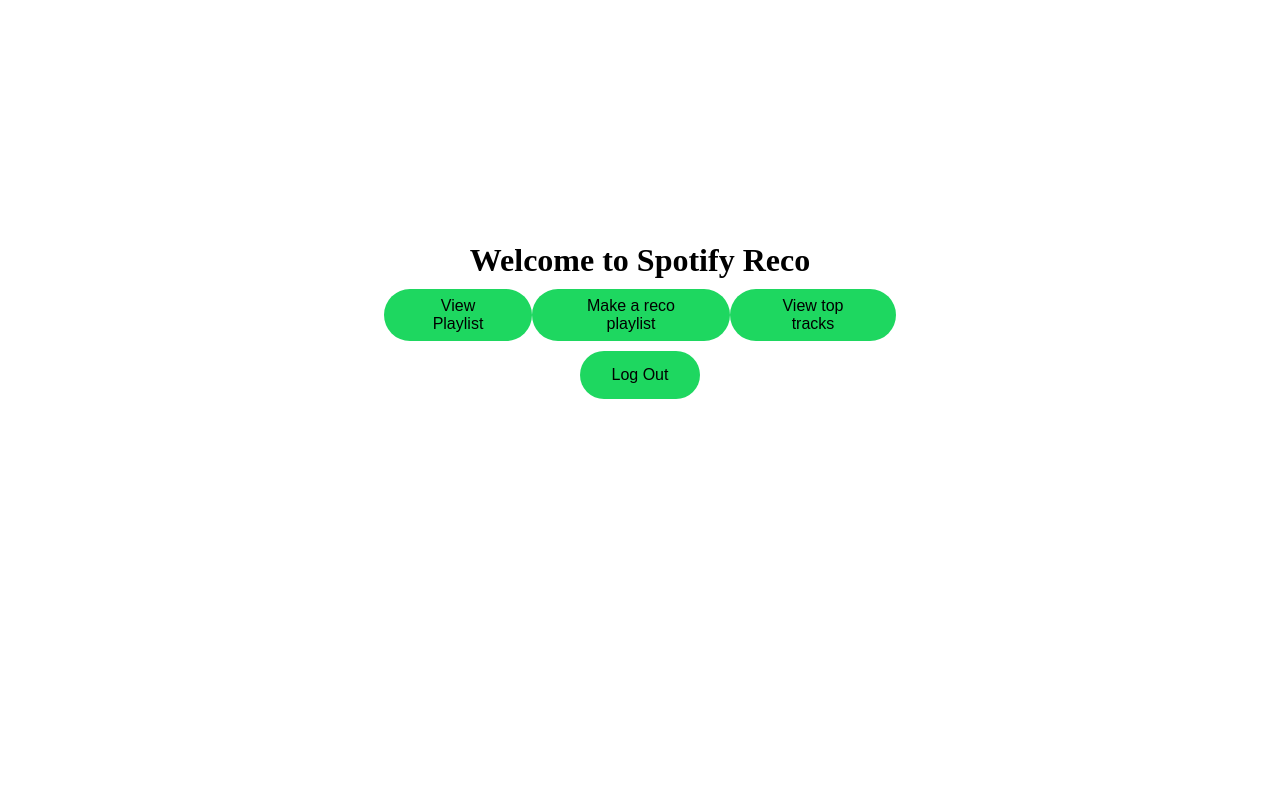
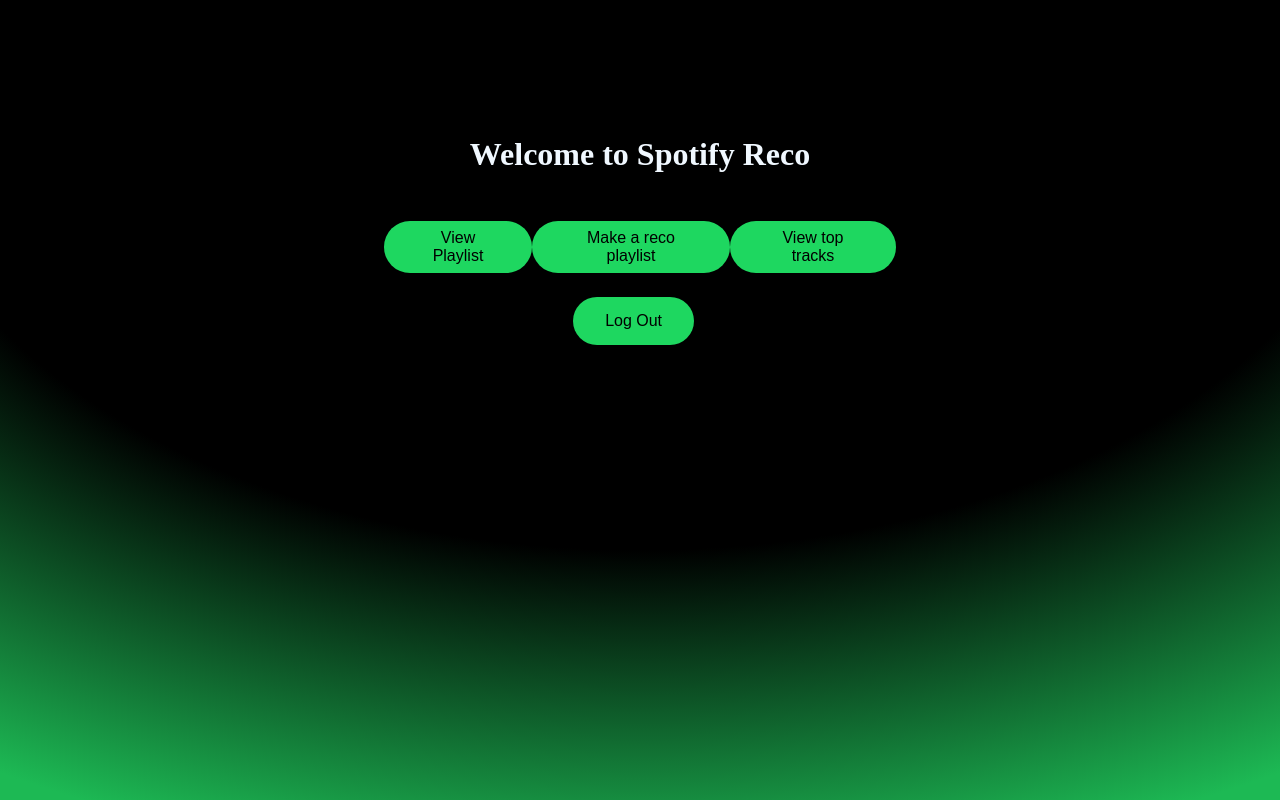
Before and after one commit to jacobantonious1/Spotify-Reco, a Flask app: page / in a window 1280 px wide. Run offline with Flask 3, Linux system fonts and the light colour scheme; the visitor is signed in with stand-in values (Sample User, id 1).

Commit message:
Updated home page CSS and added recommended

```diff
--- a/main.py
+++ b/main.py
@@ -88,16 +88,11 @@
 
     # get recommended
     # Spotify can only take in 5 seed tracks in one request
-    recommendations = sp.recommendations(
-        seed_tracks=seed_tracks[:5],
-        seed_genres=genre,
-        target_energy = energy,
-        target_dancibility = dance,
-        limit=50
-    )
+    recommendations = sp.recommendations(seed_tracks=seed_tracks[:5], limit=20)
+
     # Create new playlist
     user_id = sp.current_user()['id']
-    playlist = sp.user_playlist_create(user_id, 'Personalized Recommended Playlist', public=True) #add name and state
+    playlist = sp.user_playlist_create(user_id, 'Personalized Recommended Playlist2', public=True) #add name and state
 
     # Add recommended to playlist
     track_ids = [track['id'] for track in recommendations['tracks']]
--- a/static/home.css
+++ b/static/home.css
@@ -13,6 +13,20 @@
 
 body{
     width: 70dvw;
+    overflow: hidden;
+}
+
+.backdrop-filter {
+    position: absolute;
+    inset: 0;
+    z-index: -10;
+    height: 100%;
+    width: 100%;
+    display: flex;
+    justify-content: center;
+
+    /* padding: 24px 5px; */
+    background: radial-gradient(125% 125% at 50% 10%, #000 47%, #1DB954 80%);
 }
 
 .center{
@@ -45,6 +59,7 @@
     padding-block-end: var(--encore-spacing-tighter-2, 8px);
     padding-inline-start: var(--encore-spacing-looser-2, 32px);
     padding-inline-end: var(--encore-spacing-looser-2, 32px);
+    margin-top: 3dvh;
 }
 
 .get_container{
@@ -55,5 +70,6 @@
 }
 
 .log-out{
-    margin-top: 10px;
+    margin-top: 3dvh;
+    margin-right: 1dvw;
 }
--- a/templates/home.html
+++ b/templates/home.html
@@ -6,10 +6,11 @@
         </title>
         <link rel = "stylesheet" href = "{{ url_for('static', filename='home.css')}}">
     </head>
-    <body>
-        <div style = 'text-align: center;'>
+    <body class = "backdrop-filter">
+        <div class = "backdrop-filter">
+            <div style = 'text-align: center; '>
 
-            <h1 class = "center">Welcome to Spotify Reco</h1>
+                <h1 class = "center" style = "color: aliceblue; margin-top: 17dvh; margin-bottom: 3dvh;">Welcome to Spotify Reco</h1>
 
                 {%if session.logged_in %}
                 <div>
@@ -42,8 +43,8 @@
                     </form>
                 </div>
                 {% else %}
-            <p class = "center description">
-                Hi! This is my Spotify application. In here you'll be able to fiew your top tracks,
+                <p class = "center description" style = "color: aliceblue;">
+                    Hi! This is my Spotify application. In here you'll be able to view your top tracks,
                     <br>
                     and artits, as well as make recommended playlists based on your listens!
                 </p>
@@ -55,5 +56,6 @@
                 </form>
                 {%endif%}
             </div>
+        </div>
     </body>
 </html>
```
Lines whose indentation alone changed are shown as unchanged.
